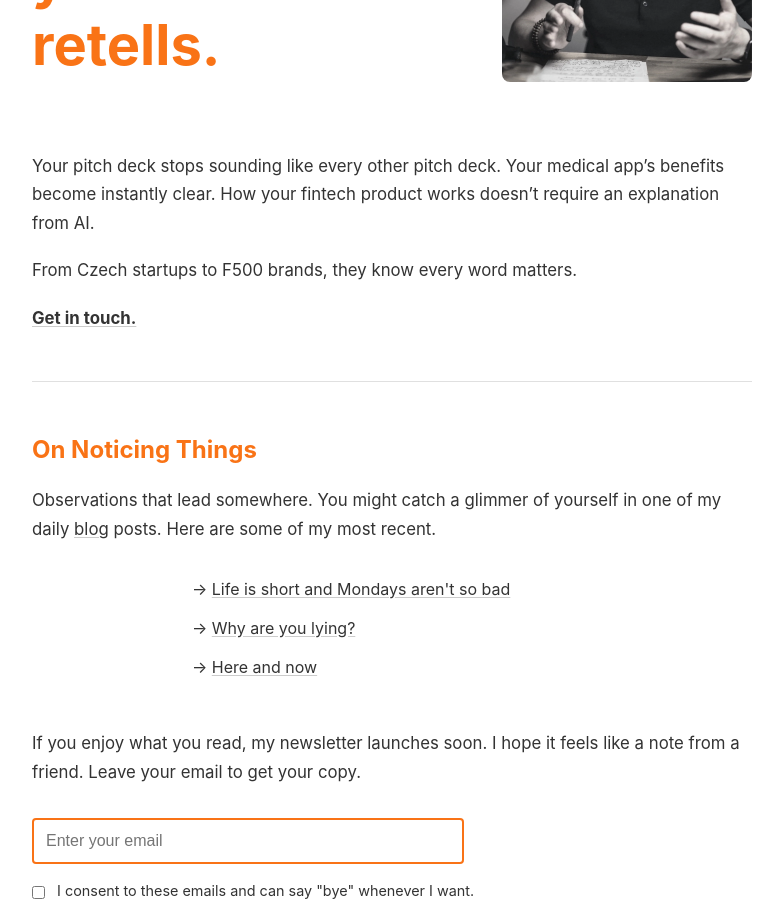
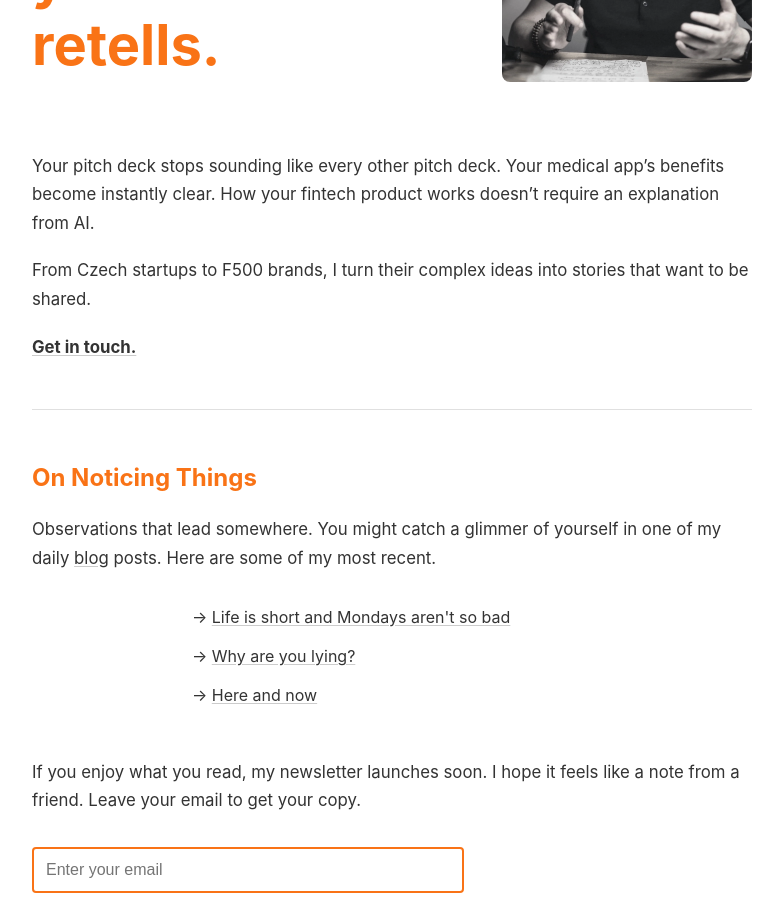
Before and after one commit to westleyovercash/westleyovercash.github.io, a Jekyll site: the page built from index.md, in a window 1280 px wide and 900 px high, scrolled down 310 px. Shown: the whole window, without its empty margins (248-1031 px from the left). Built offline with Jekyll 4.4.1, drawn with Linux system fonts in a browser that asks for light colours.

Commit message:
Update index.md

```diff
--- a/index.md
+++ b/index.md
@@ -14,7 +14,7 @@ title: Home
 
 Your pitch deck stops sounding like every other pitch deck. Your medical app's benefits become instantly clear. How your fintech product works doesn't require an explanation from AI.
 
-From Czech startups to F500 brands, they know every word matters.
+From Czech startups to F500 brands, I turn their complex ideas into stories that want to be shared.
 
 **<a href="/contact">Get in touch.</a>**
 
```
